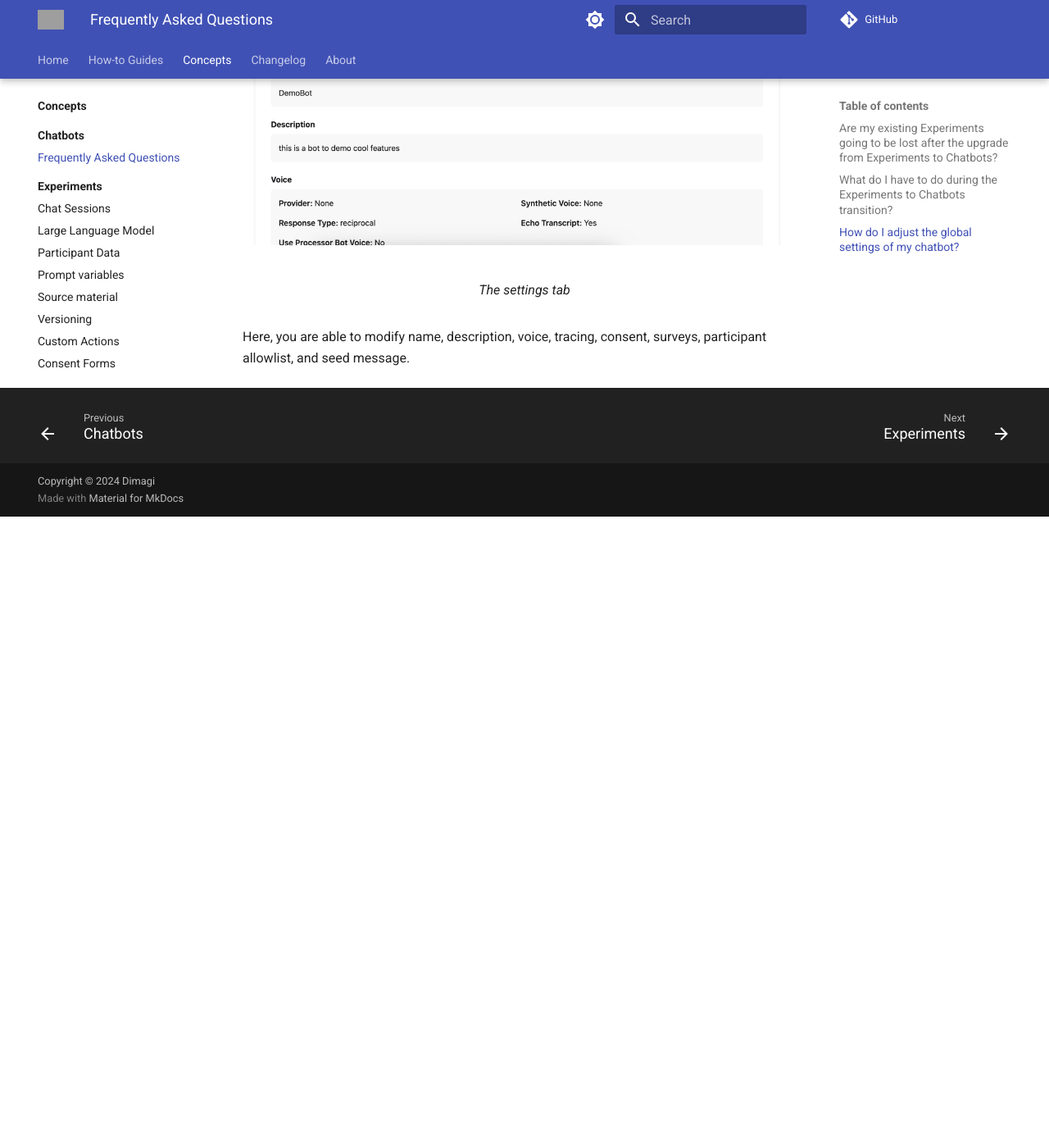
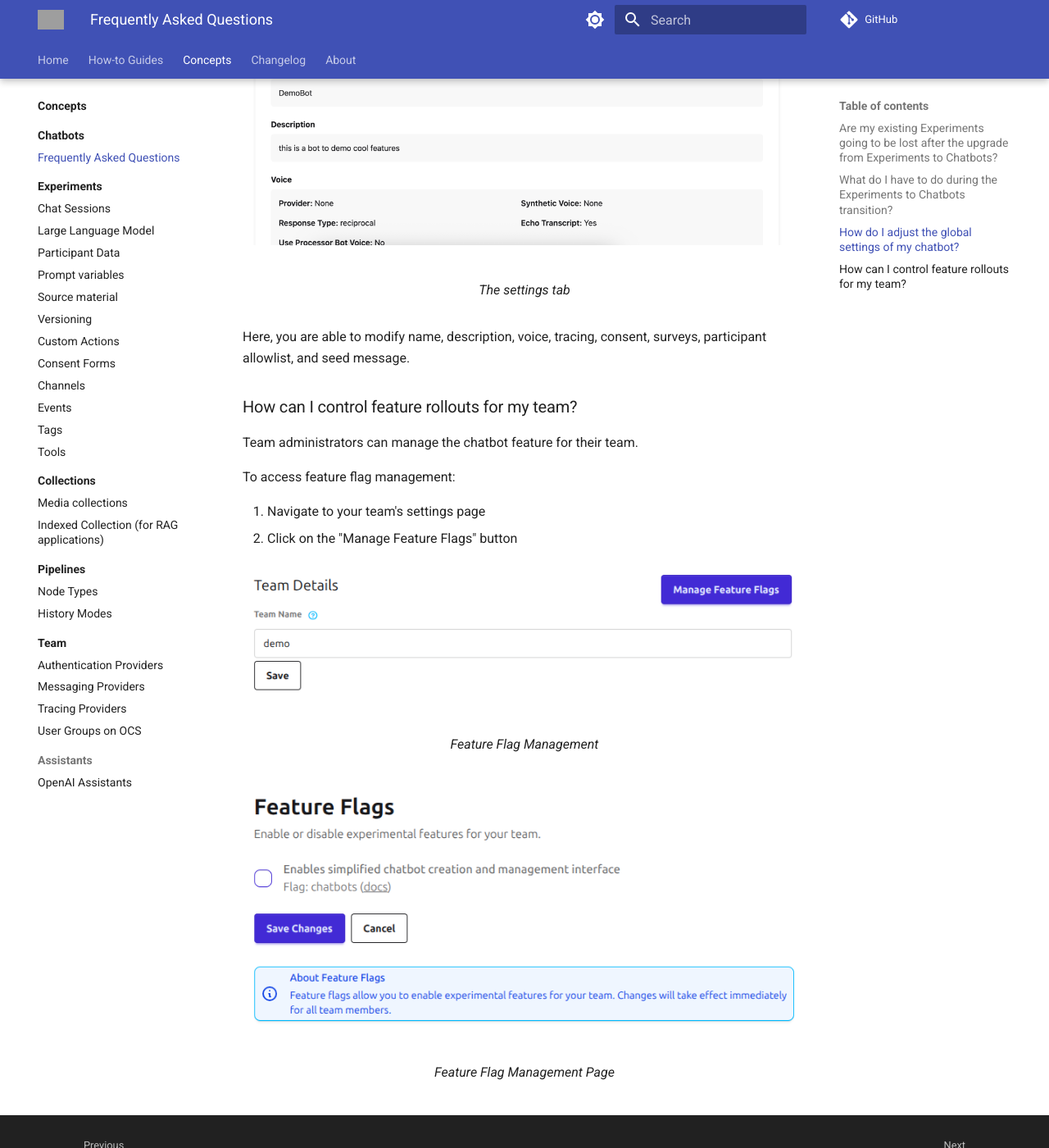
Before and after one commit to dimagi/open-chat-studio-docs, an MkDocs documentation site: the page built from docs/concepts/chatbots/rollout_faq.md, in a window 1280 px wide and 1400 px high, scrolled down 784 px. Shown: the whole window at 82% size. Built offline with MkDocs 1.6.1 and Material for MkDocs 9.7.7, drawn with Linux system fonts in a browser that asks for light colours; a script that is not in the unit is left out; comment, search, counter and statistics services are not loaded; before the commit the page ends 1414 px from its top, so only the background shows below that; grey boxes are pictures that could not be loaded.

Commit message:
add docs for team managed chatbot rollout

```diff
--- a/docs/changelog.md
+++ b/docs/changelog.md
@@ -4,6 +4,9 @@
 ---
 
 # Changelog
+## Jul 3, 2025
+* **NEW** Allow team admins to manage specific feature flags. See [Chatbots FAQ](concepts/chatbots/rollout_faq.md#how-can-i-control-feature-rollouts-for-my-team).
+
 ## Jun 30, 2025
 * **NEW** Pipelines now support parallel execution. Read more about the [pipeline execution model](concepts/pipelines/index.md#pipeline-execution).
 * **NEW** New tools added to [PythonNode](concepts/pipelines/nodes.md#python-node) to support parallel execution:
--- a/docs/concepts/chatbots/rollout_faq.md
+++ b/docs/concepts/chatbots/rollout_faq.md
@@ -13,3 +13,21 @@
   <figcaption>The settings tab</figcaption>
 </figure>
 Here, you are able to modify name, description, voice, tracing, consent, surveys, participant allowlist, and seed message.
+
+### How can I control feature rollouts for my team?
+Team administrators can manage the chatbot feature for their team.
+
+To access feature flag management:
+
+1. Navigate to your team's settings page
+2. Click on the "Manage Feature Flags" button
+
+<figure markdown="span">
+  ![Chatbot Settings](../../assets/images/manage_flags_button.png)
+  <figcaption>Feature Flag Management</figcaption>
+</figure>
+
+<figure markdown="span">
+  ![Chatbot Settings](../../assets/images/manage_flags_page.png)
+  <figcaption>Feature Flag Management Page</figcaption>
+</figure>
```
Also changed, not shown: docs/concepts/chatbots/index.md (+2 -0 lines), docs/assets/images/manage_flags_button.png (added), docs/assets/images/manage_flags_page.png (added).
